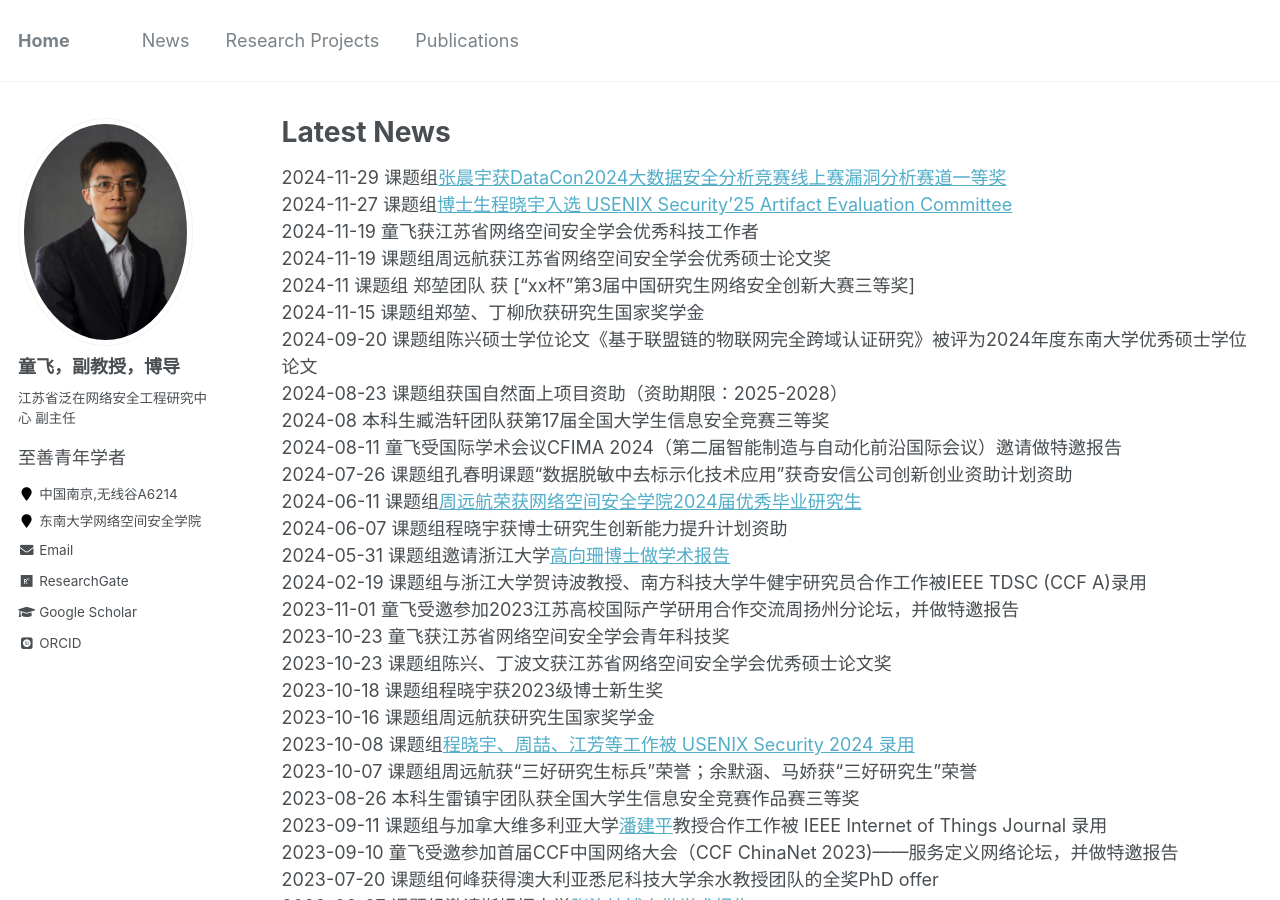
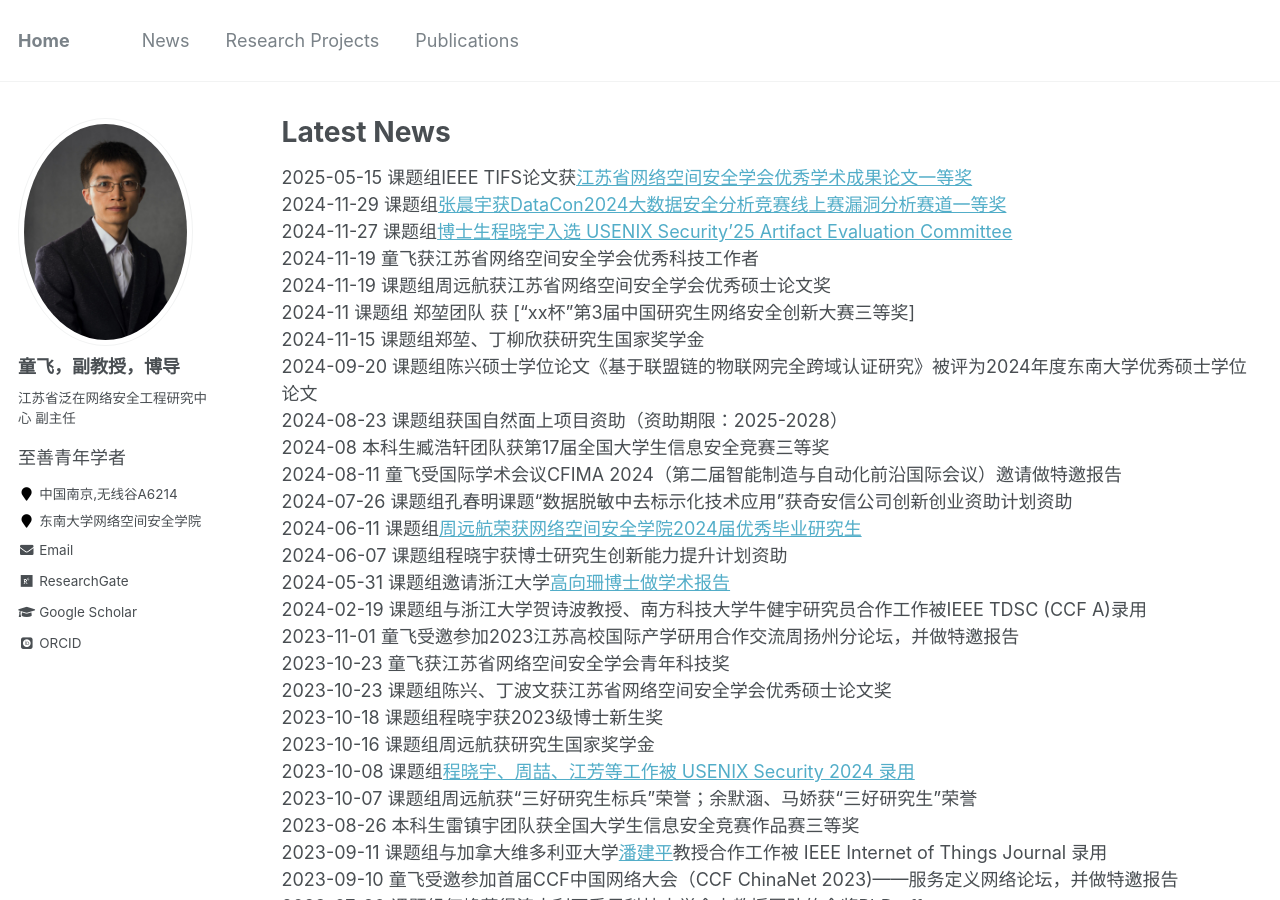
Before and after one commit to fei-tong/fei-tong.github.io, a Jekyll site: the page built from _pages/News.md, in a window 1280 px wide and 900 px high. Built offline with Jekyll 4.4.1, drawn with Linux system fonts in a browser that asks for light colours; some web fonts are replaced.

Commit message:
Update News.md

```diff
--- a/_pages/News.md
+++ b/_pages/News.md
@@ -4,6 +4,7 @@ title: "Latest News"
 permalink: /News/
 author_profile: true
 ---
+2025-05-15 课题组IEEE TIFS论文获[江苏省网络空间安全学会优秀学术成果论文一等奖](https://www.jscsa.org.cn/contents/197/500.html)<br>
 2024-11-29 课题组[张晨宇获DataCon2024大数据安全分析竞赛线上赛漏洞分析赛道一等奖](https://mp.weixin.qq.com/s/f5W3SDWX3UBYfDrcnMldmw)<br>
 2024-11-27 课题组[博士生程晓宇入选 USENIX Security'25 Artifact Evaluation Committee](https://www.usenix.org/conference/usenixsecurity25/call-for-papers)<br>
 2024-11-19 童飞获江苏省网络空间安全学会优秀科技工作者<br>
```
